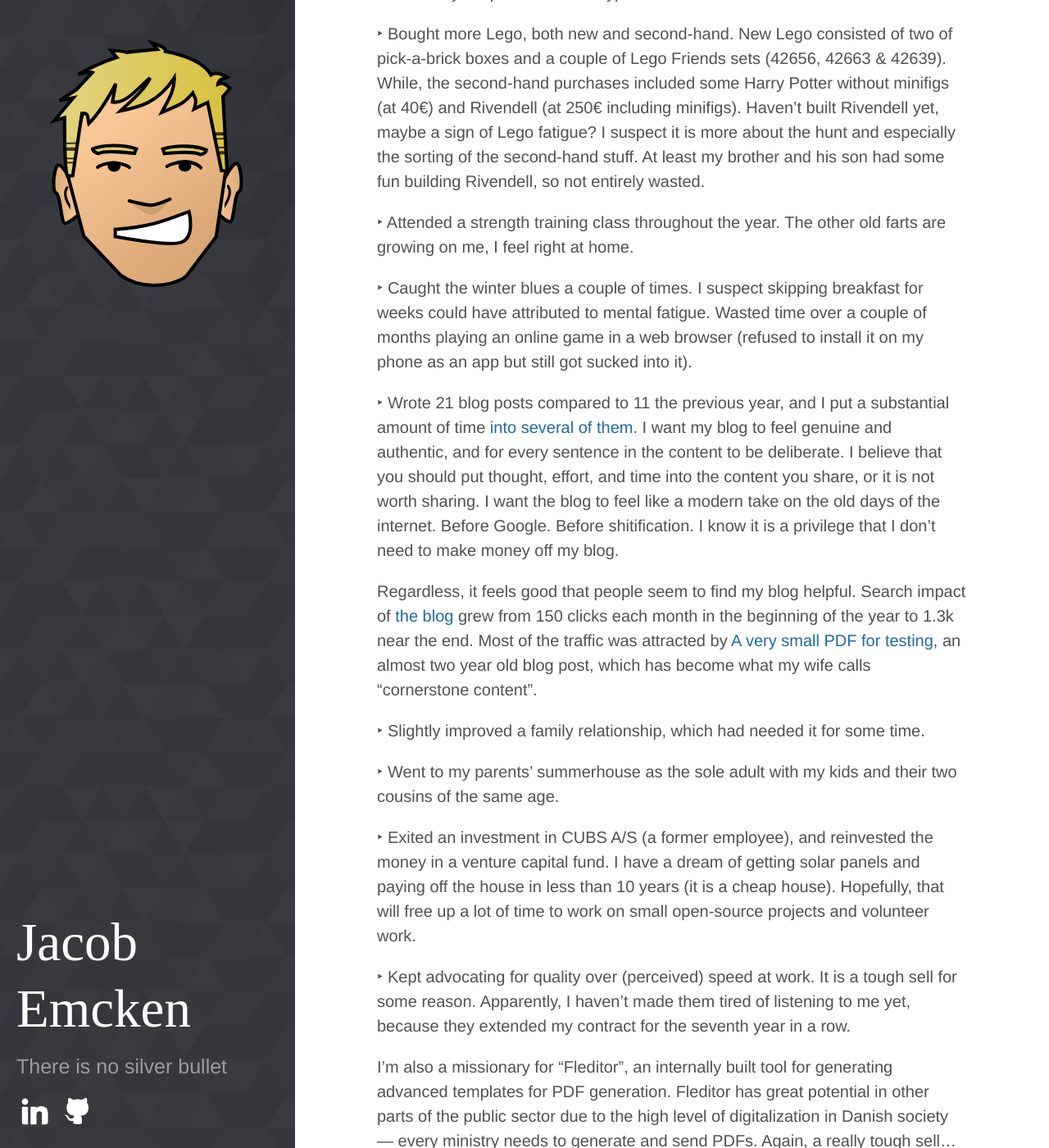
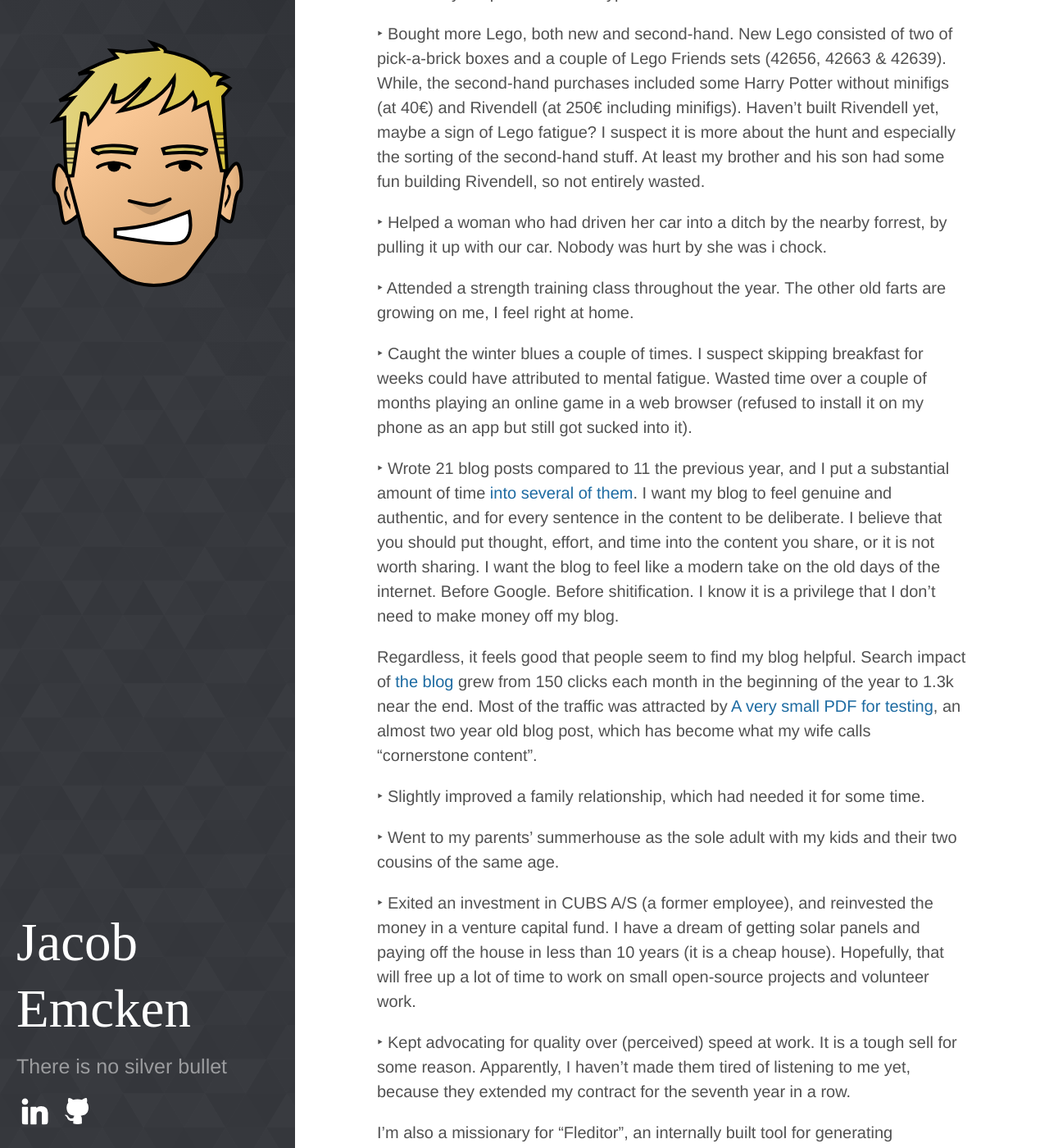
Before and after one commit to jacobemcken/jacobemcken.github.io, a Jekyll site: the page built from _posts/2026-01-10-2025-was-the-year.md, in a window 1280 px wide and 1400 px high, scrolled down 1554 px. Shown: the whole window at 82% size. Built offline with Jekyll 4.4.1, drawn with Linux system fonts in a browser that asks for light colours; some of the changed text lies outside the part shown.

Commit message:
Add a few missing highlights of 2025

```diff
--- a/_posts/2026-01-10-2025-was-the-year.md
+++ b/_posts/2026-01-10-2025-was-the-year.md
@@ -60,6 +60,9 @@
 I suspect it is more about the hunt and especially the sorting of the second-hand stuff.
 At least my brother and his son had some fun building Rivendell, so not entirely wasted.
 
+‣ Helped a woman who had driven her car into a ditch by the nearby forrest,
+by pulling it up with our car. Nobody was hurt by she was i chock.
+
 ‣ Attended a strength training class throughout the year.
 The other old farts are growing on me, I feel right at home.
 
```
Also changed, not shown: other parts of _posts/2026-01-10-2025-was-the-year.md (+2 -0 lines).
